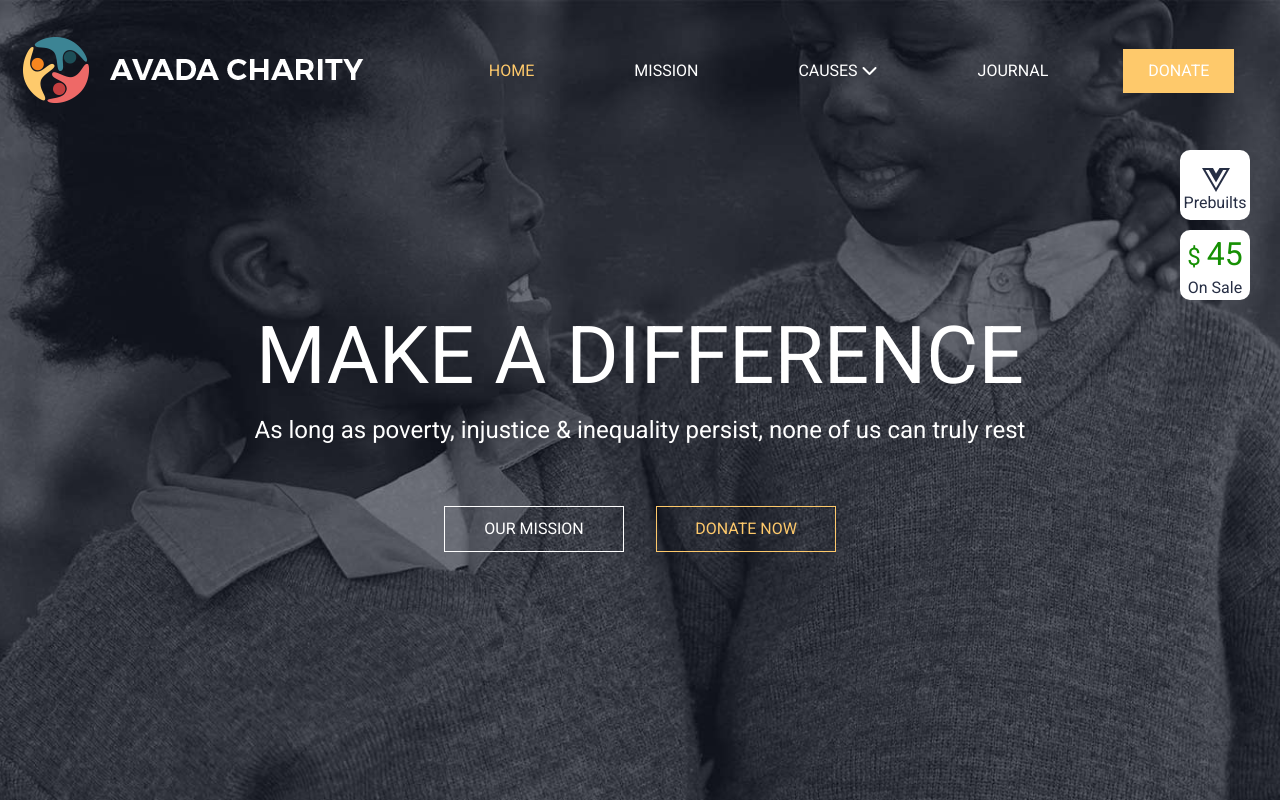
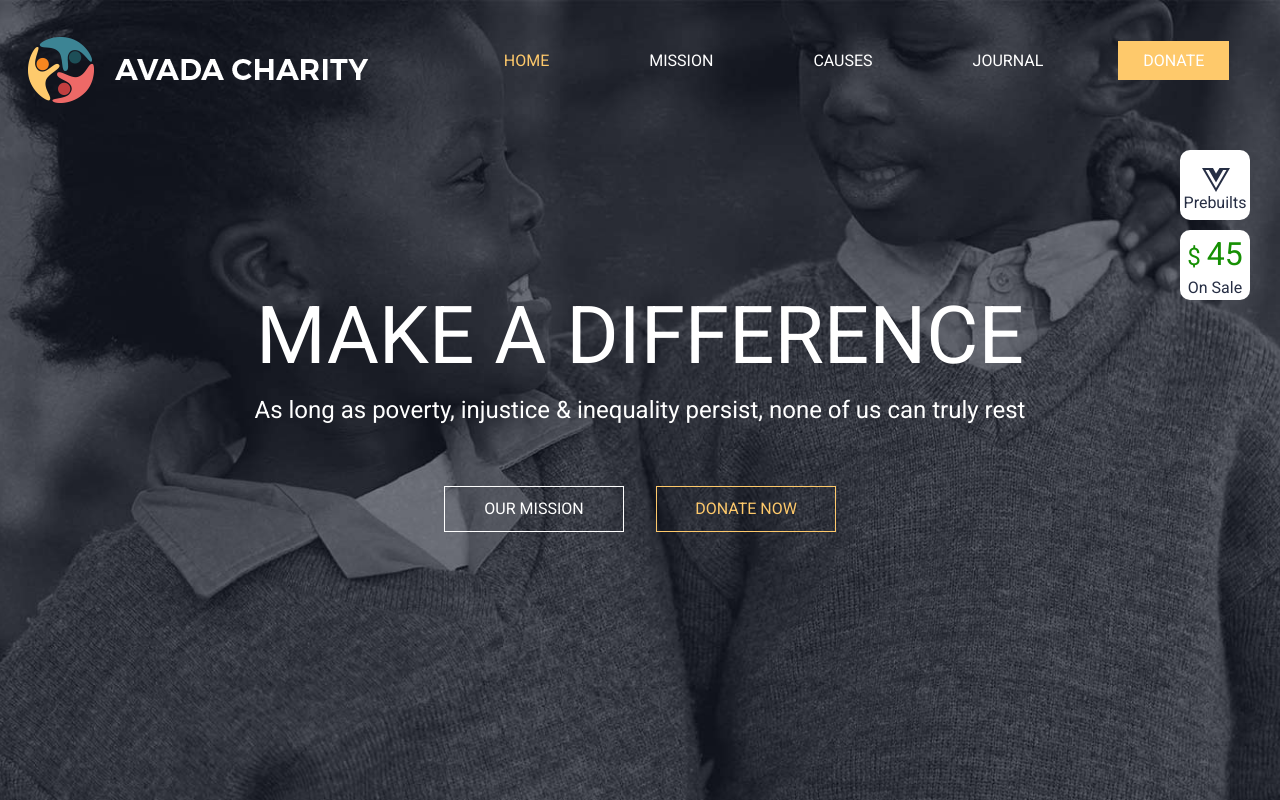
Before and after one commit to erikvella/proj-html-vuejs, a Vue app: page / in a window 1280 px wide. Shown: the top 800 px of the page. Built offline with nearby package versions, Linux system fonts and the light colour scheme.

Commit message:
[add] js top menu

```diff
--- a/src/components/partials/Navbar.vue
+++ b/src/components/partials/Navbar.vue
@@ -16,21 +16,13 @@ data(){
     <nav class="my-4">
     <ul>
 
-      <li class="menu-item">
-        <a href="#" class="yellow-text">HOME</a>
+      <li
+      v-for="(item , index) in top_menu"
+      :key="index"
+      >
+        <a href="#" class="menu-item" :class="item.class">{{ item.text }}</a>
       </li>
-      <li class="menu-item">
-        <a href="#">MISSION</a>
-      </li>
-      <li class="menu-item">
-        <a href="#">CAUSES <i class="fa-solid fa-chevron-down"></i></a>
-      </li>
-      <li class="menu-item">
-        <a href="#">JOURNAL</a>
-      </li>
-      <li class="menu-item bg-yellow">
-        <a href="#">DONATE</a>
-      </li>
+
 
 
     </ul>
--- a/src/data/store.js
+++ b/src/data/store.js
@@ -1,23 +1,28 @@
 const top_menu = [
   {
     href : '#',
-    text : 'HOME'
+    text : 'HOME',
+    class: 'yellow-text'
   },
   {
     href : '#',
-    text : 'MISSION'
+    text : 'MISSION',
+    class: ''
   },
   {
     href : '#',
-    text : 'CAUSES'
+    text : 'CAUSES',
+    class: ''
   },
   {
     href : '#',
-    text : 'JOURNAL'
+    text : 'JOURNAL',
+    class: ''
   },
   {
     href : '#',
-    text : 'DONATE'
+    text : 'DONATE',
+    class: 'bg-yellow'
   },
 ]
 
```
